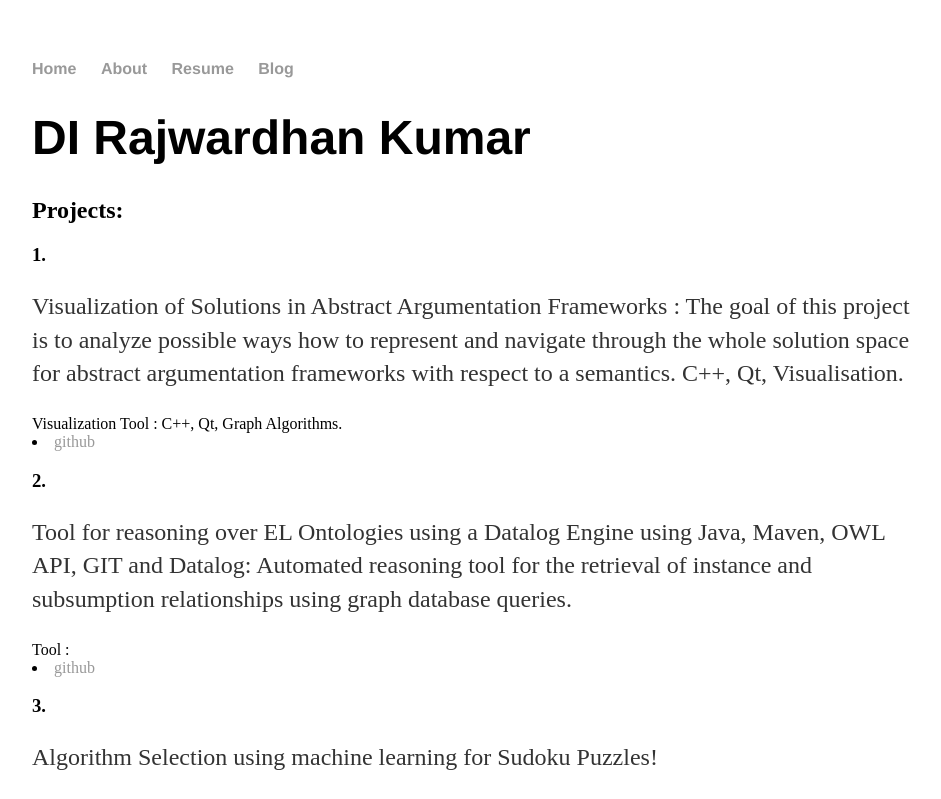
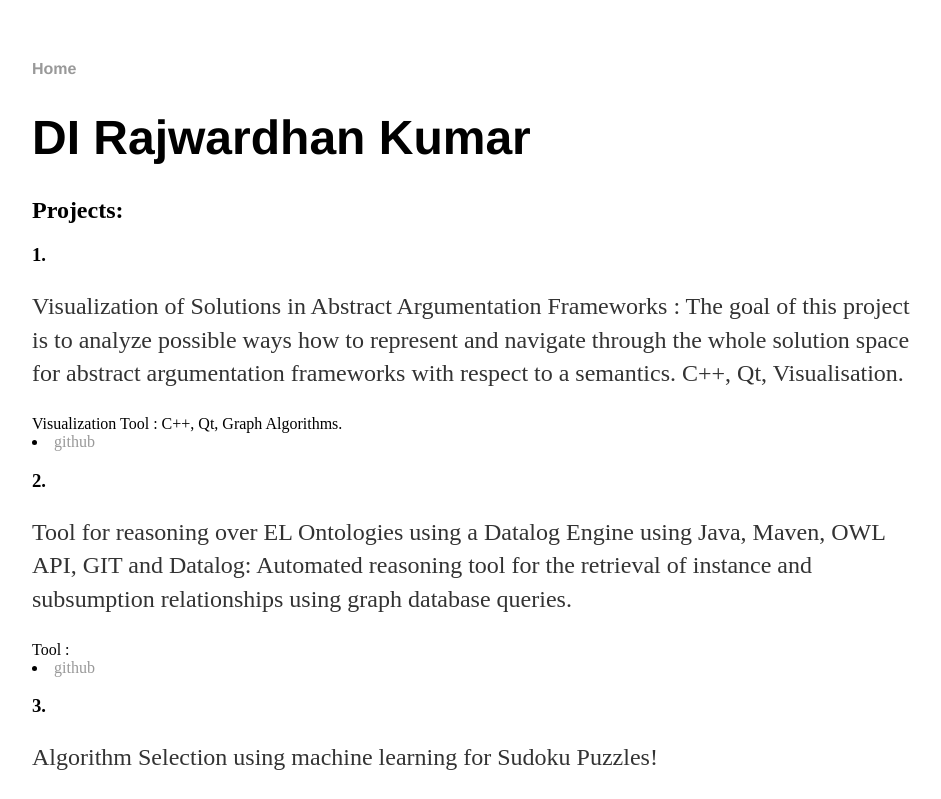
Before and after one commit to rajwrdhn/rajwrdhn, a plain HTML site: page index.html in a window 1280 px wide. Shown: the top 799 px of the page, without its empty margins (160-1101 px from the left). Drawn offline with Linux system fonts and the light colour scheme.

Commit message:
ui change

```diff
--- a/index.html
+++ b/index.html
@@ -8,10 +8,7 @@
  <body>
    <nav>
      <ul>
-       <li><a href=”https://rajwrdhn.github.io/rajwrdhn/”>Home</a></li>
-       <li><a href=”/about”>About</a></li>
-       <li><a href=”/resume”>Resume</a></li>
-       <li><a href=”/blog”>Blog</a></li>
+       <li><a>Home</a></li>
      </ul>
    </nav>
    <div class=”container”>
```
